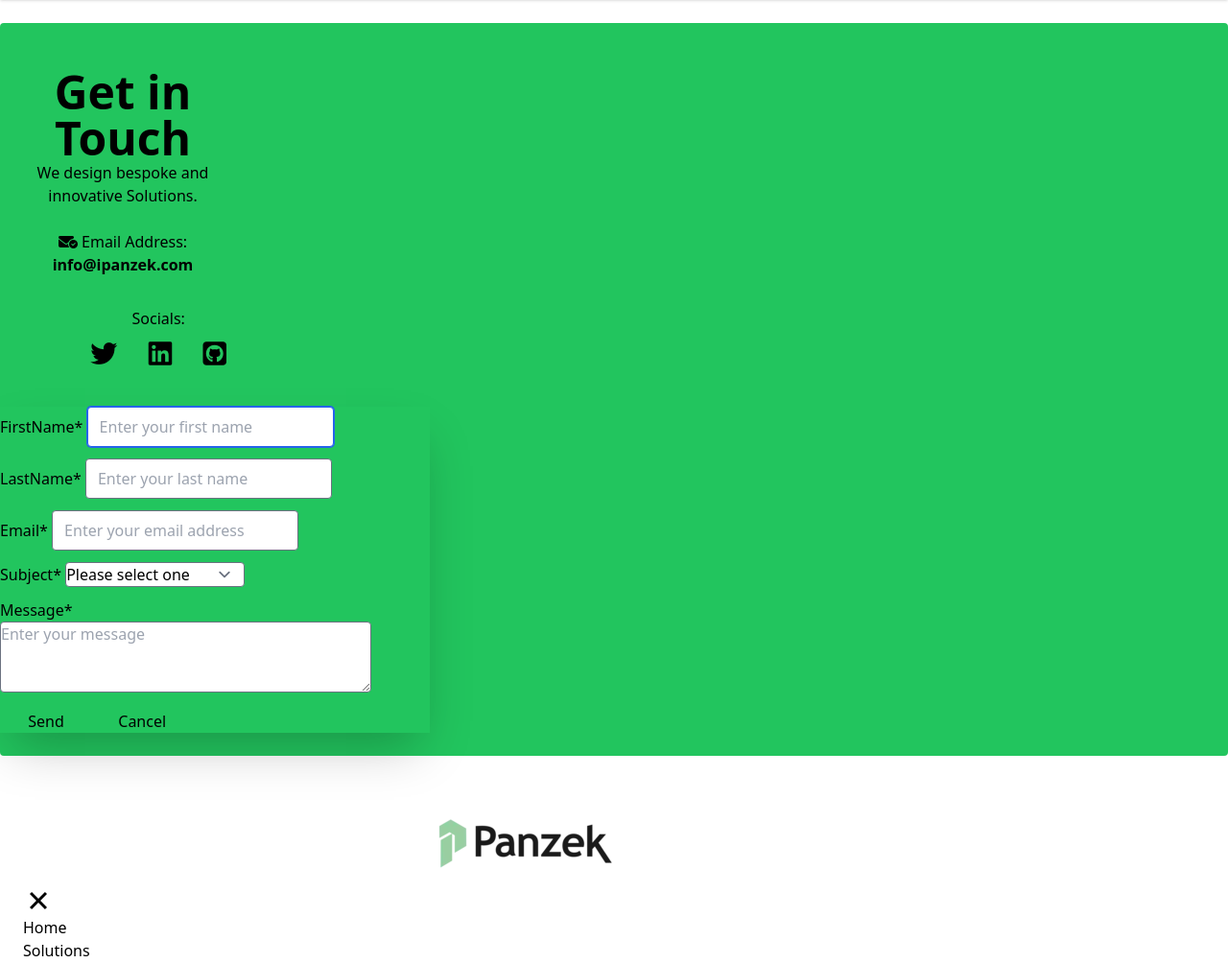
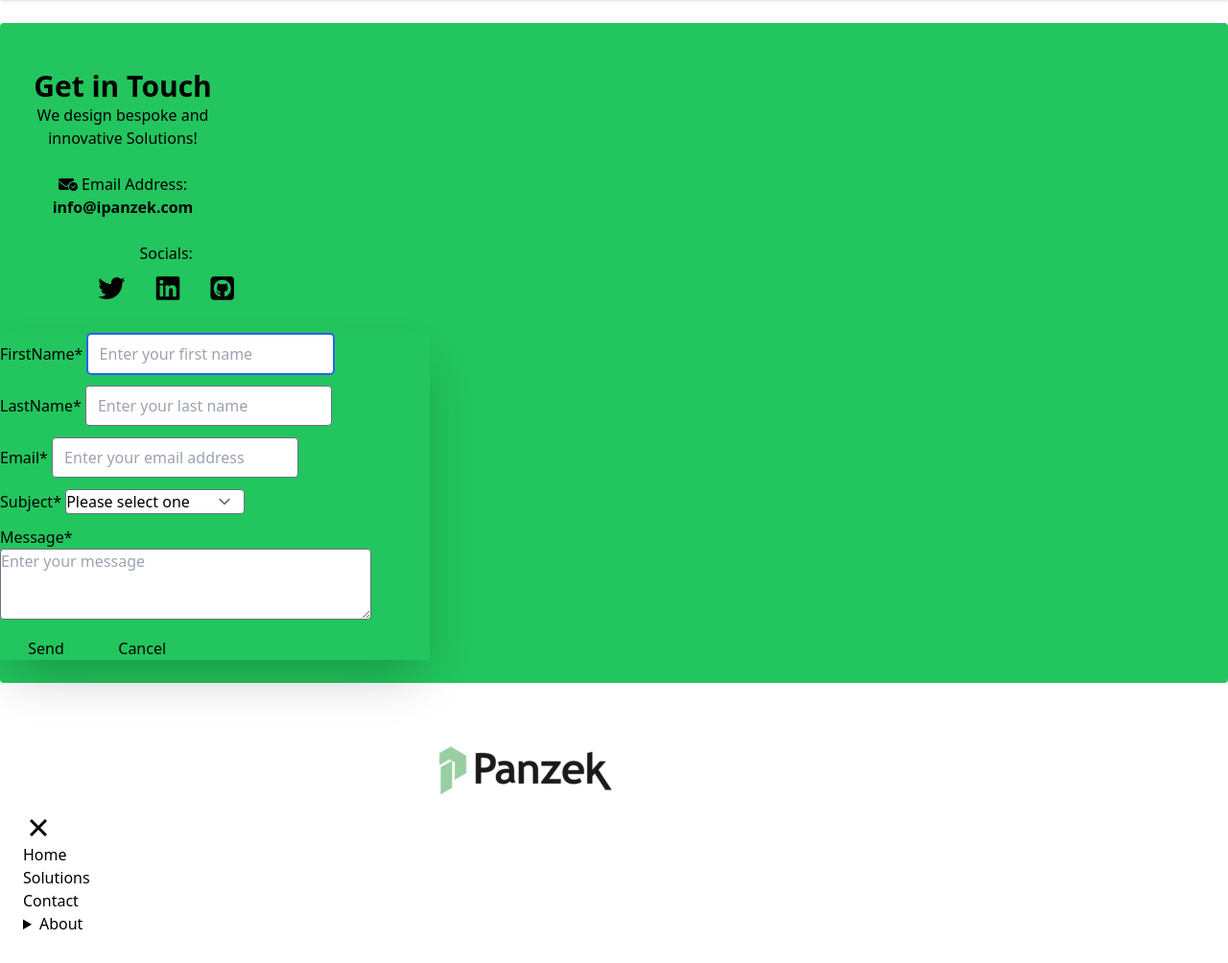
Before and after one commit to panzek/panzeksolutions, a Django app: page /contact/ in a window 1280 px wide. Shown: the part 263-1267 px from the top of the page at 96% size. Run offline with Django 5.2, Linux system fonts and the light colour scheme; style sheets or scripts are compiled from the project's sources; some libraries are stand-ins or nearby versions.

Commit message:
Fix spacing and styling

```diff
--- a/contact/templates/contact/contact.html
+++ b/contact/templates/contact/contact.html
@@ -13,9 +13,9 @@
         <div class="bg-base-200 w-64 py-6 sm:text-left rounded">
             <div class="flex-shrink bg-green-500 text-1xl text-center">
                 <div>
-                    <h1 class="text-5xl font-bold">Get in Touch</h1>
+                    <h1 class="text-3xl font-bold">Get in Touch</h1>
                     <p>
-                        We design bespoke and innovative Solutions.
+                        We design bespoke and innovative Solutions!
                     </p>
                 </div>
                 <div class="py-6">
@@ -23,7 +23,7 @@
                     <p class="text-1xl font-bold">info@ipanzek.com</p>
                 </div>
                 <div>
-                    <div class="grid-flow-col gap-4 p-2 place-self-center md:justify-self-end">
+                    <div class="grid-flow-col gap-4 place-self-center md:justify-self-end">
                         <p>Socials:</p>
                       <a href="https://twitter.com/ipanzek" target="_blank" rel="noopener" aria-label="Go to Panzek's Twitter page (opens new tab on third party site)" title="Twitter">
                           <span style="font-size: 2em;" class="p-3">
@@ -51,12 +51,11 @@
           <form action="{% url 'contact' %}" method="POST" class="card-body">
             <div class="form-control">
                 {% csrf_token %}
-
                 {{ form|crispy }}
             </div>
             <div class="card-actions justify-center">
                 <button type="submit" class="btn w-24 btn-primary">Send</button>
-                <button type="reset" class="btn w-24 bg-base-600">Cancel</button>
+                <button type="reset" class="btn w-24 bg-base-300">Cancel</button>
             </div>
           </form>
         </div>
```
